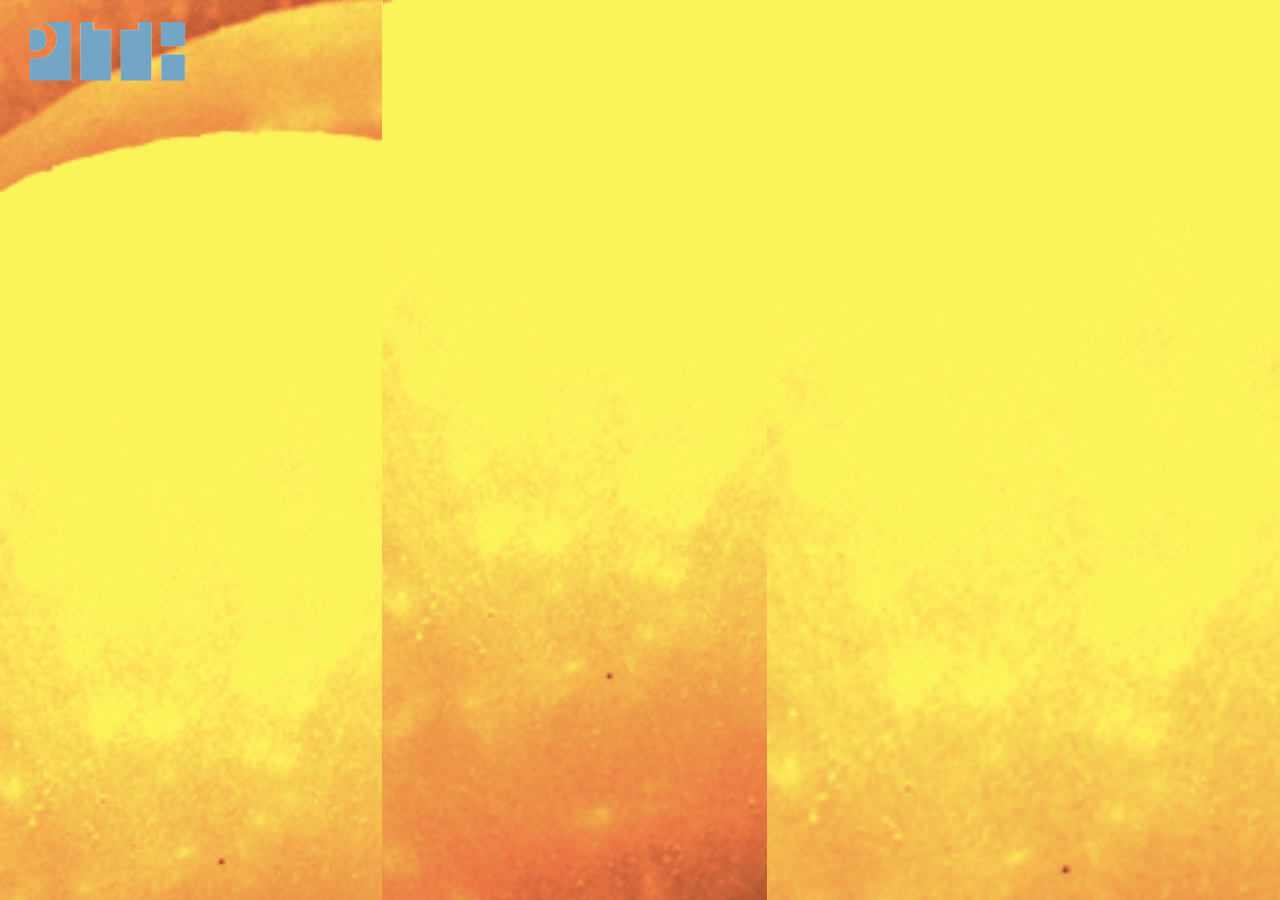
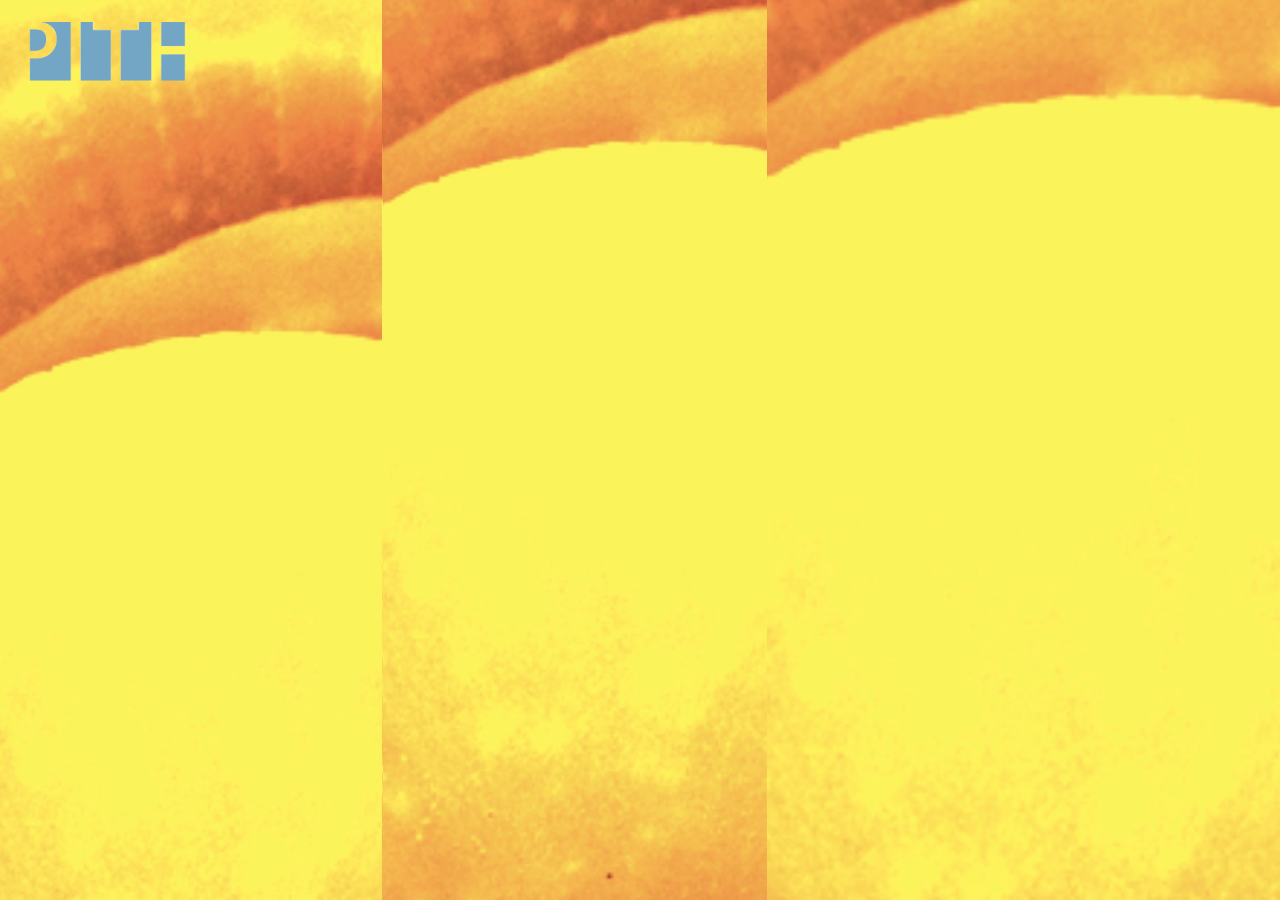
Before and after one commit to zoe-pith/pith-site, a Jekyll site: the page built from index.html, in a window 1280 px wide. Built offline with Jekyll 4.4.1, drawn with Linux system fonts in a browser that asks for light colours.

Commit message:
good turnip container for all sizes

```diff
--- a/_includes/header.html
+++ b/_includes/header.html
@@ -15,25 +15,17 @@
 
   <div class="turnip-image-zone left-turnip-image-zone">
     <img class="turnip-image left-turnip-image" src="{{ site.baseurl }}/media/turnip_left.jpg" alt="Left Turnip" />
-    <img class="turnip-image left-turnip-image" src="{{ site.baseurl }}/media/turnip_left.jpg" alt="Left Turnip" />
-    <img class="turnip-image left-turnip-image" src="{{ site.baseurl }}/media/turnip_left.jpg" alt="Left Turnip" />
   </div>
 
   {% if page.url == "/" %}
     <div class="turnip-image-zone center-turnip-image-zone">
       <img class="turnip-image center-turnip-image" src="{{ site.baseurl }}/media/turnip_center.jpg" alt="Center Turnip" />
-      <img class="turnip-image center-turnip-image" src="{{ site.baseurl }}/media/turnip_center.jpg" alt="Center Turnip" />
-      <img class="turnip-image center-turnip-image" src="{{ site.baseurl }}/media/turnip_center.jpg" alt="Center Turnip" />
     </div>
     <div class="turnip-image-zone right-turnip-image-zone">
-      <img class="turnip-image right-turnip-image" src="{{ site.baseurl }}/media/turnip_right.jpg" alt="Right Turnip" />
-      <img class="turnip-image right-turnip-image" src="{{ site.baseurl }}/media/turnip_right.jpg" alt="Right Turnip" />
       <img class="turnip-image right-turnip-image" src="{{ site.baseurl }}/media/turnip_right.jpg" alt="Right Turnip" />
     </div>
   {% else %}
     <div class="turnip-image-zone big-right-turnip-image-zone">
-      <img class="turnip-image right-turnip-image" src="{{ site.baseurl }}/media/turnip_right.jpg" alt="Right Turnip" />
-      <img class="turnip-image right-turnip-image" src="{{ site.baseurl }}/media/turnip_right.jpg" alt="Right Turnip" />
-      <img class="turnip-image right-turnip-image" src="{{ site.baseurl }}/media/turnip_right.jpg" alt="Right Turnip" />
+      <img class="turnip-image right-turnip-image" src="{{ site.baseurl }}/media/turnip_right_trimmed.jpg" alt="Right Turnip" />
     </div>
   {% endif %}
--- a/_sass/_layout.scss
+++ b/_sass/_layout.scss
@@ -126,19 +126,23 @@
  */
 .turnip-container {
   position: fixed;
-  left: 50%; top: 0;
-  transform: translate(-50%, 0px);
+  left: 50%; top: 50%;
+  transform: translate(-50%, -50%);
+  overflow: hidden;
 
-  width: 1994px;
-  min-height: 100%;
-  @media screen and (max-width: 1994px) {
+  @media screen and (max-width: 1439px) {
     width: 100%;
+    height: 100%;
+  }
+  @media screen and (min-width: 1440px) {
+    width: 1440px; height: 1440px;
+    max-width: 100%; max-height: 100%;
   }
 }
 .turnip-image-zone {
   position: absolute;
-  top: 0; min-height: 100%;
-  margin-top: -600px;
+  top: 0; min-height: 1440px;
+  margin-top: -400px;
   z-index: -1;
 
   transition: all 8s;
@@ -158,11 +162,9 @@
 .big-right-turnip-image-zone {
   left: 29.9%;
   width: 70.1%;
-  top: -27%;
 }
 .turnip-image {
-  display: block;
-  width: 100%; height: 100%;
+  width: 100%; min-height: 1440px;
   object-fit: cover;
 
   transition: all 8s;
@@ -175,8 +177,12 @@
   z-index: 1;
   position: absolute;
   left: 30%; top: 80px;
-  width: 70%; max-height: 100%;
+  width: 70%; height: 100%;
   overflow-y: scroll;
+
+  @media screen and (min-height: 1440px) {
+    height: 1320px;
+  }
 
   @include media-query($on-palm) {
     left: 0;
@@ -247,9 +253,8 @@
 }
 
 .event-date {
-  position: absolute;
-  top: 18px; right: 5px;
-  font-size: 14px;
+  margin-top: -5px;
+  font-size: 12px;
   color: $grey-color;
 }
 
@@ -261,7 +266,7 @@
 }
 
 .event-content {
-  margin-top: 10px;
+  margin-top: 5px;
   font-size: 18px;
 }
 
--- a/events.html
+++ b/events.html
@@ -16,7 +16,7 @@ weight: 2
     {% for event in site.categories.event %}
       <li>
         <a class="event-title" href="{{ site.baseurl }}{{ event.url }}">{{ event.title }}</a>
-        <span class="event-date">{{ event.date | date: "%b %-d, %Y" }}</span>
+        <div class="event-date">{{ event.date | date: "%b %-d, %Y" }}</div>
         <div class="event-content">{{ event.excerpt }}</div>
       </li>
     {% endfor %}
```
Also changed, not shown: media/turnip_right_trimmed.jpg (added).
